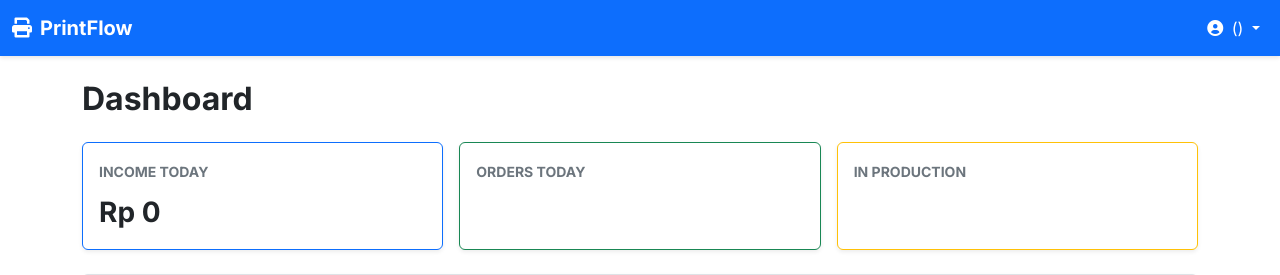
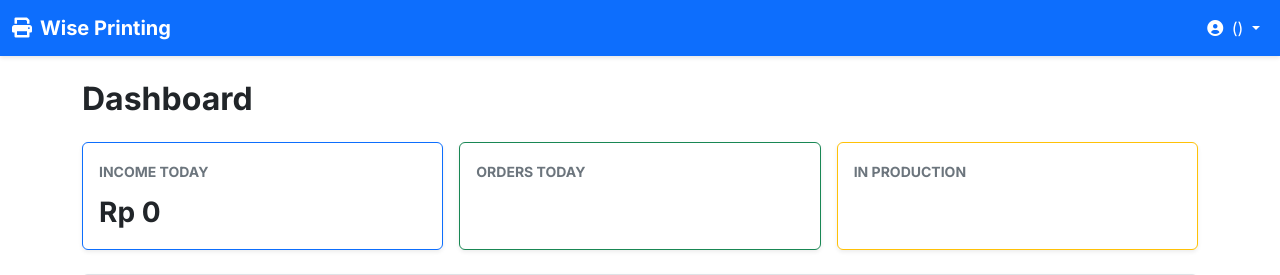
Before and after one commit to iroysaid/PrintFlow, a CodeIgniter 4 app: the page made by app/Views/admin/dashboard.php in a window 1280 px wide. Shown: the top 275 px of the page. Run offline with PHP 8.4 and a stand-in for CodeIgniter, Linux system fonts and the light colour scheme; the template is opened without the code that fills it, so the values that code supplies are empty; some libraries are stand-ins or nearby versions.

Commit message:
Refactor: Replace remaining PrintFlow with Wise Printing in navbar

```diff
--- a/app/Views/layout/navbar.php
+++ b/app/Views/layout/navbar.php
@@ -2,7 +2,7 @@
 <nav class="navbar navbar-expand-lg navbar-corporate sticky-top">
     <div class="container-fluid">
         <a class="navbar-brand fw-bold" href="/">
-            <i class="fas fa-print me-2"></i>PrintFlow
+            <i class="fas fa-print me-2"></i>Wise Printing
         </a>
         <button class="navbar-toggler border-0 text-white" type="button" data-bs-toggle="collapse" data-bs-target="#navbarNav">
             <span class="navbar-toggler-icon filter-invert"></span>
```
